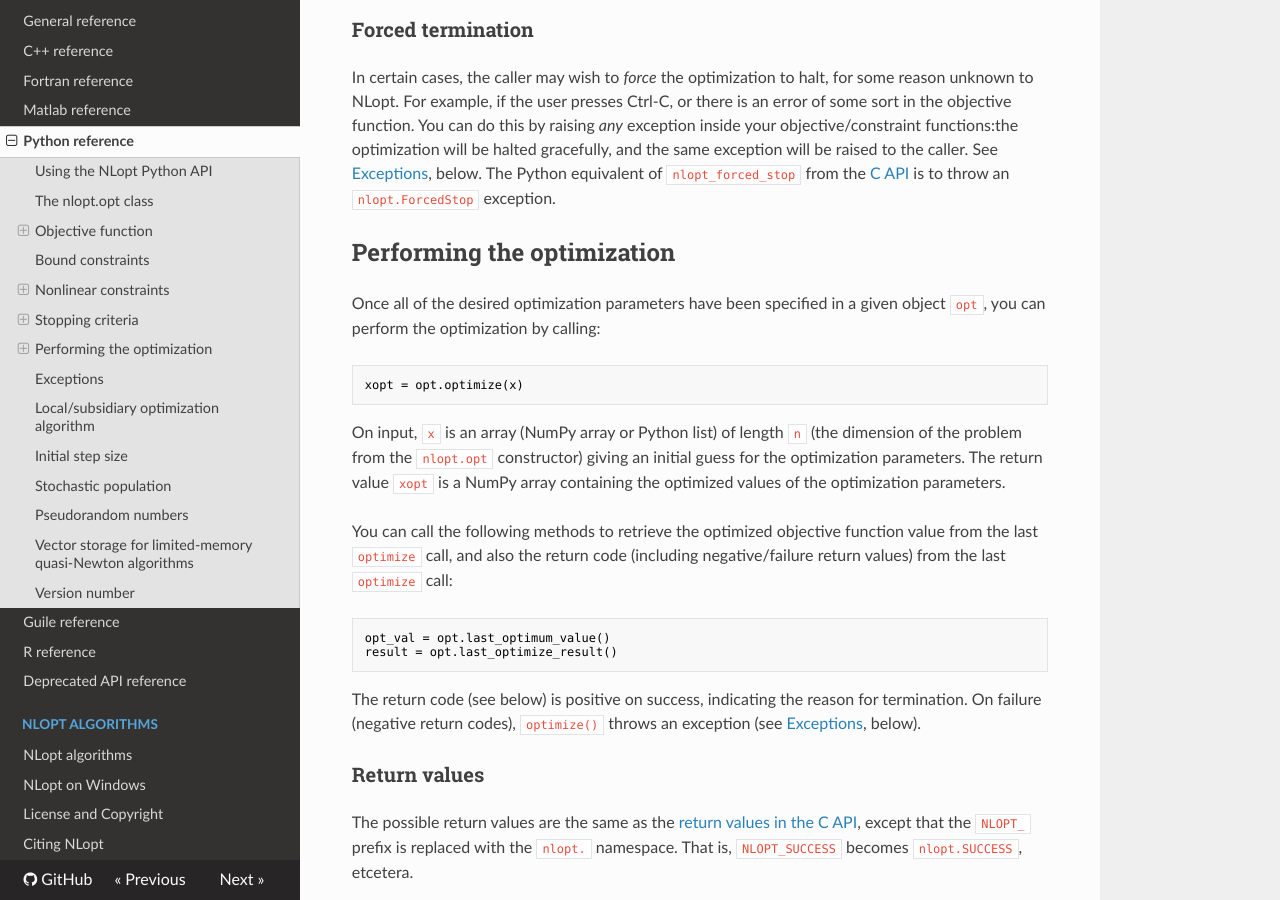
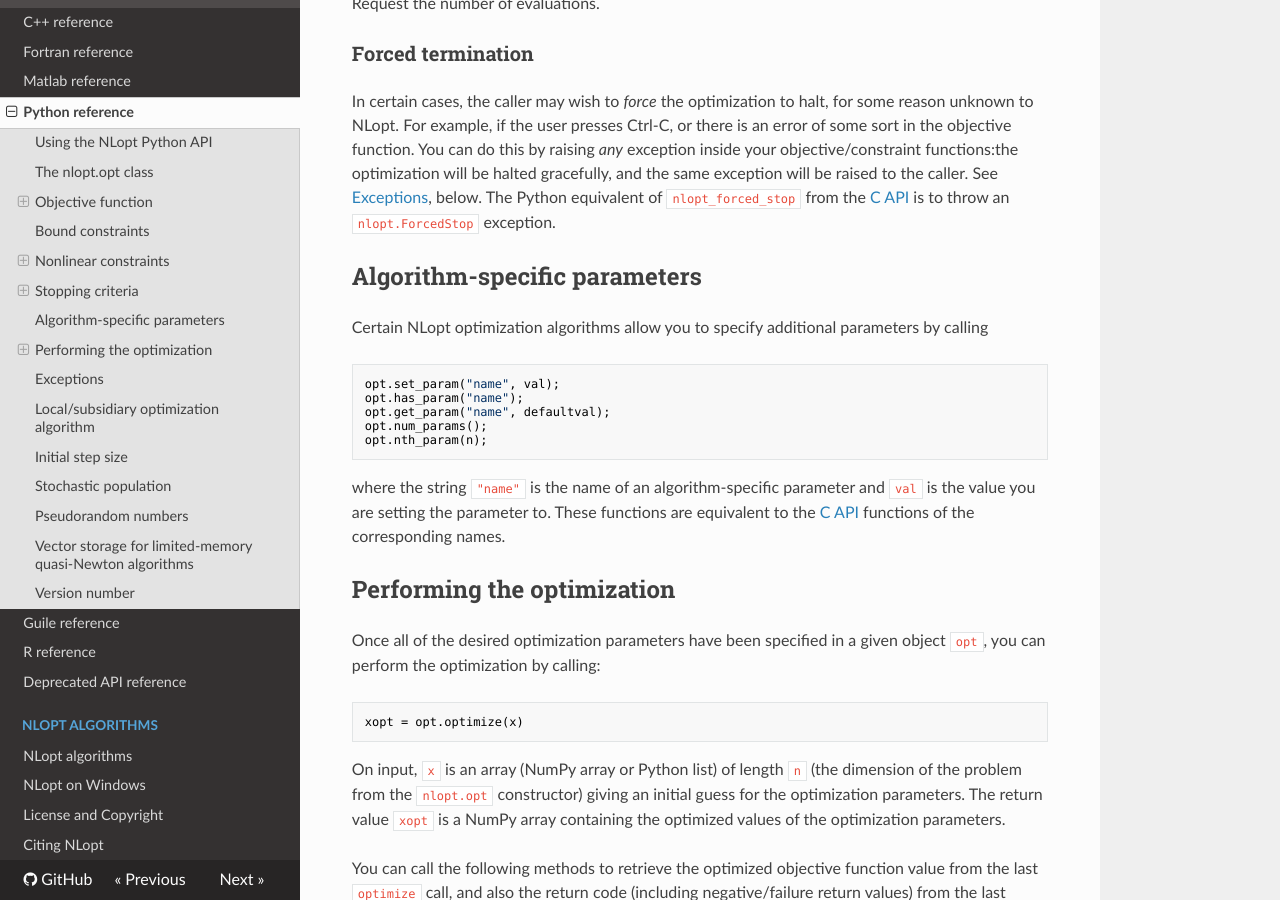
Before and after one commit to stevengj/nlopt, an MkDocs documentation site: the page built from doc/docs/NLopt_Python_Reference.md, in a window 1280 px wide and 900 px high, scrolled down 6469 px. Built offline with MkDocs 1.6.1, drawn with Linux system fonts in a browser that asks for light colours; nearby versions of some CDN libraries; formulas are drawn with MathJax 3; old or Windows-style settings are respelled for this version of MkDocs; some of the changed text lies outside the part shown.

Commit message:
python docs

````diff
--- a/doc/docs/NLopt_Python_Reference.md
+++ b/doc/docs/NLopt_Python_Reference.md
@@ -236,6 +236,20 @@ Request the number of evaluations.
 
 In certain cases, the caller may wish to *force* the optimization to halt, for some reason unknown to NLopt. For example, if the user presses Ctrl-C, or there is an error of some sort in the objective function. You can do this by raising *any* exception inside your objective/constraint functions:the optimization will be halted gracefully, and the same exception will be raised to the caller. See [Exceptions](#exceptions), below. The Python equivalent of `nlopt_forced_stop` from the [C API](NLopt_Reference.md#forced-termination) is to throw an `nlopt.ForcedStop` exception.
 
+Algorithm-specific parameters
+-----------------------------
+
+Certain NLopt optimization algorithms allow you to specify additional parameters by calling
+```py
+opt.set_param("name", val);
+opt.has_param("name");
+opt.get_param("name", defaultval);
+opt.num_params();
+opt.nth_param(n);
+```
+where the string `"name"` is the name of an algorithm-specific parameter and `val` is the value you are setting the parameter to.   These functions are equivalent to the [C API](NLopt_Reference#Algorithm-specific_parameters.md) functions of the corresponding names.
+
+
 Performing the optimization
 ---------------------------
 
````
